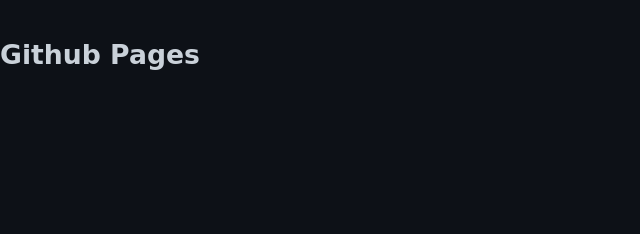
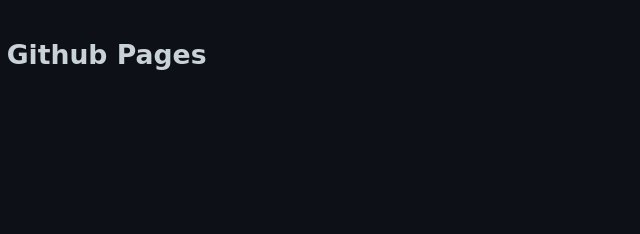
Before and after one commit to darrylcousins/darrylcousins.github.io, a Jekyll site: the page index.html, which Jekyll copies as it is, in a window 1280 px wide. Shown: the top 234 px of the page, without its empty margins (0-640 px from the left). Built offline with Jekyll 4.4.1, drawn with Linux system fonts in a browser that asks for light colours; nearby versions of some CDN libraries.

Commit message:
test tachyons

```diff
--- a/index.html
+++ b/index.html
@@ -10,7 +10,7 @@
     <link rel="canonical" href="https://boxesapp.nz/" />
   </head>
   <body>
-    <div class="content">
+    <div class="content ml2">
       <h1>Github Pages</h1>
     </div>
   </body>
```
